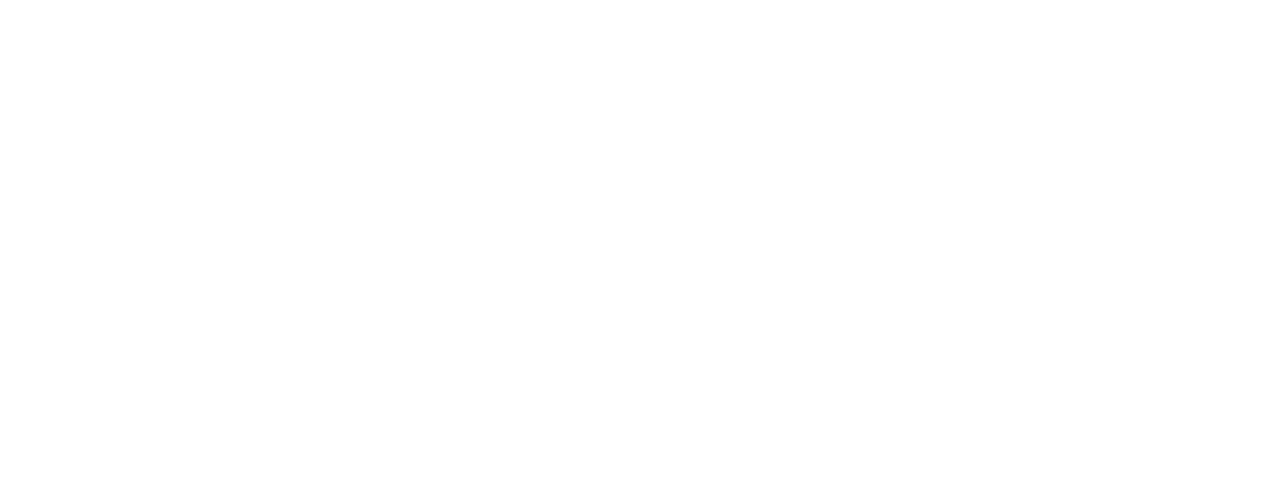
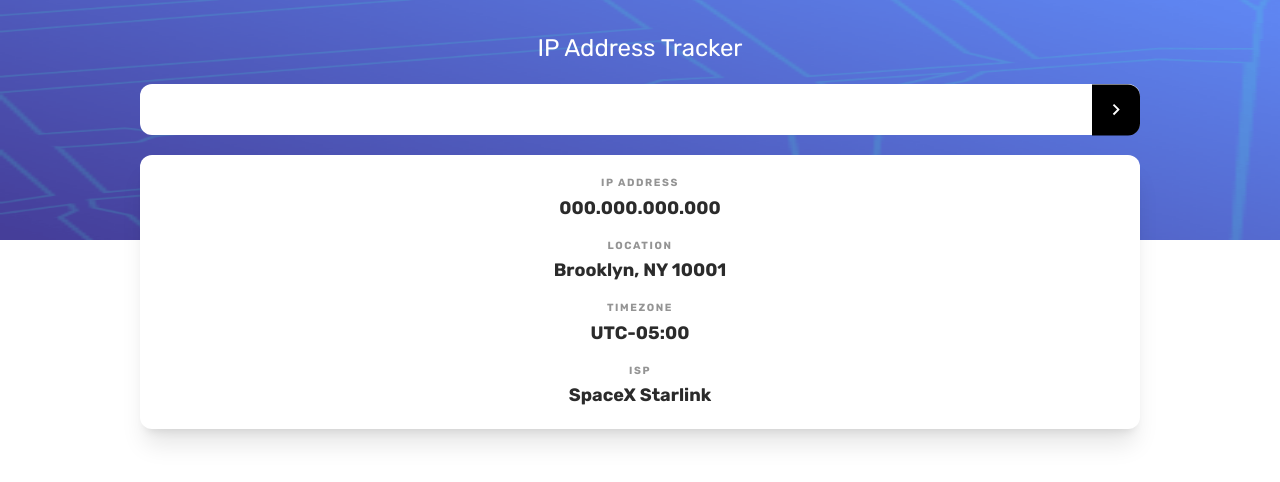
Before and after one commit to amirhazizi/ip-address-tracker-react, a React (Vite) app: page / in a window 1280 px wide. Shown: the top 482 px of the page. Built offline with nearby package versions, Linux system fonts and the light colour scheme.

Commit message:
small style

```diff
--- a/package.json
+++ b/package.json
@@ -14,7 +14,7 @@
   "dependencies": {
     "react": "^18.2.0",
     "react-dom": "^18.2.0",
-    "react-icon": "^1.0.0",
+    "react-icons": "^4.8.0",
     "tailwindcss": "^3.3.2"
   },
   "devDependencies": {
--- a/src/App.tsx
+++ b/src/App.tsx
@@ -1,5 +1,58 @@
+import headerImg from "./assets/pattern-bg-mobile.png"
+import { MdKeyboardArrowRight } from "react-icons/md"
+import { GoLocation } from "react-icons/go"
 function App() {
-  return <></>
+  return (
+    <main className='relative grid min-h-screen items-start justify-center'>
+      <div className='floatContent h-full absolute w-full top-0 left-0 -z-10'>
+        <img src={headerImg} alt='header' />
+        <div id='map' className=''></div>
+      </div>
+      <div className='py-8 space-y-5'>
+        <h1 className='text-center text-2xl text-white'>IP Address Tracker</h1>
+        <form className='relative'>
+          <input
+            type='text'
+            className='w-full py-3 rounded-xl overflow-hidden'
+          />
+          <button
+            type='submit'
+            className='absolute right-0 top-1/2 -translate-y-1/2 bg-black h-full w-12 rounded-r-xl'
+          >
+            <MdKeyboardArrowRight className='fill-white absolute left-1/2 top-1/2 -translate-x-1/2 -translate-y-1/2 scale-125' />
+          </button>
+        </form>
+        <div className='p-5 space-y-4 rounded-xl bg-white text-center shadow-xl'>
+          <div className='space-y-1'>
+            <p className='headerinfo font-bold uppercase text-clVeryDarkGray opacity-50'>
+              ip address
+            </p>
+            <h1 className='font-bold text-clVeryDarkGray'>000.000.000.000</h1>
+          </div>
+          <div className='space-y-1'>
+            <p className='headerinfo font-bold uppercase text-clVeryDarkGray opacity-50'>
+              location
+            </p>
+            <h1 className='font-bold text-clVeryDarkGray'>
+              Brooklyn, NY 10001
+            </h1>
+          </div>
+          <div className='space-y-1'>
+            <p className='headerinfo font-bold uppercase text-clVeryDarkGray opacity-50'>
+              timezone
+            </p>
+            <h1 className='font-bold text-clVeryDarkGray'>UTC-05:00</h1>
+          </div>
+          <div className='space-y-1'>
+            <p className='headerinfo font-bold uppercase text-clVeryDarkGray opacity-50'>
+              isp
+            </p>
+            <h1 className='font-bold text-clVeryDarkGray'>SpaceX Starlink</h1>
+          </div>
+        </div>
+      </div>
+    </main>
+  )
 }
 
 export default App
--- a/src/css/input.css
+++ b/src/css/input.css
@@ -17,3 +17,16 @@
 }
 
 /* actual css */
+main>div {
+    width: min(85vw, 1000px)
+}
+
+.floatContent>img {
+    height: 15rem;
+    width: 100%;
+}
+
+.headerinfo {
+    font-size: .65rem;
+    letter-spacing: .1rem;
+}
--- a/src/css/styles.css
+++ b/src/css/styles.css
@@ -522,6 +522,178 @@
   --tw-backdrop-sepia:  ;
 }
 
+.absolute {
+  position: absolute;
+}
+
+.relative {
+  position: relative;
+}
+
+.left-0 {
+  left: 0px;
+}
+
+.left-1\/2 {
+  left: 50%;
+}
+
+.right-0 {
+  right: 0px;
+}
+
+.top-0 {
+  top: 0px;
+}
+
+.top-1\/2 {
+  top: 50%;
+}
+
+.-z-10 {
+  z-index: -10;
+}
+
+.grid {
+  display: grid;
+}
+
+.h-full {
+  height: 100%;
+}
+
+.min-h-screen {
+  min-height: 100vh;
+}
+
+.w-12 {
+  width: 3rem;
+}
+
+.w-full {
+  width: 100%;
+}
+
+.-translate-x-1\/2 {
+  --tw-translate-x: -50%;
+  transform: translate(var(--tw-translate-x), var(--tw-translate-y)) rotate(var(--tw-rotate)) skewX(var(--tw-skew-x)) skewY(var(--tw-skew-y)) scaleX(var(--tw-scale-x)) scaleY(var(--tw-scale-y));
+}
+
+.-translate-y-1\/2 {
+  --tw-translate-y: -50%;
+  transform: translate(var(--tw-translate-x), var(--tw-translate-y)) rotate(var(--tw-rotate)) skewX(var(--tw-skew-x)) skewY(var(--tw-skew-y)) scaleX(var(--tw-scale-x)) scaleY(var(--tw-scale-y));
+}
+
+.scale-125 {
+  --tw-scale-x: 1.25;
+  --tw-scale-y: 1.25;
+  transform: translate(var(--tw-translate-x), var(--tw-translate-y)) rotate(var(--tw-rotate)) skewX(var(--tw-skew-x)) skewY(var(--tw-skew-y)) scaleX(var(--tw-scale-x)) scaleY(var(--tw-scale-y));
+}
+
+.items-start {
+  align-items: flex-start;
+}
+
+.justify-center {
+  justify-content: center;
+}
+
+.space-y-1 > :not([hidden]) ~ :not([hidden]) {
+  --tw-space-y-reverse: 0;
+  margin-top: calc(0.25rem * calc(1 - var(--tw-space-y-reverse)));
+  margin-bottom: calc(0.25rem * var(--tw-space-y-reverse));
+}
+
+.space-y-4 > :not([hidden]) ~ :not([hidden]) {
+  --tw-space-y-reverse: 0;
+  margin-top: calc(1rem * calc(1 - var(--tw-space-y-reverse)));
+  margin-bottom: calc(1rem * var(--tw-space-y-reverse));
+}
+
+.space-y-5 > :not([hidden]) ~ :not([hidden]) {
+  --tw-space-y-reverse: 0;
+  margin-top: calc(1.25rem * calc(1 - var(--tw-space-y-reverse)));
+  margin-bottom: calc(1.25rem * var(--tw-space-y-reverse));
+}
+
+.overflow-hidden {
+  overflow: hidden;
+}
+
+.rounded-xl {
+  border-radius: 0.75rem;
+}
+
+.rounded-r-xl {
+  border-top-right-radius: 0.75rem;
+  border-bottom-right-radius: 0.75rem;
+}
+
+.bg-black {
+  --tw-bg-opacity: 1;
+  background-color: rgb(0 0 0 / var(--tw-bg-opacity));
+}
+
+.bg-white {
+  --tw-bg-opacity: 1;
+  background-color: rgb(255 255 255 / var(--tw-bg-opacity));
+}
+
+.fill-white {
+  fill: #fff;
+}
+
+.p-5 {
+  padding: 1.25rem;
+}
+
+.py-3 {
+  padding-top: 0.75rem;
+  padding-bottom: 0.75rem;
+}
+
+.py-8 {
+  padding-top: 2rem;
+  padding-bottom: 2rem;
+}
+
+.text-center {
+  text-align: center;
+}
+
+.text-2xl {
+  font-size: 1.5rem;
+  line-height: 2rem;
+}
+
+.font-bold {
+  font-weight: 700;
+}
+
+.uppercase {
+  text-transform: uppercase;
+}
+
+.text-clVeryDarkGray {
+  --tw-text-opacity: 1;
+  color: hsl(0 0% 17% / var(--tw-text-opacity));
+}
+
+.text-white {
+  --tw-text-opacity: 1;
+  color: rgb(255 255 255 / var(--tw-text-opacity));
+}
+
+.opacity-50 {
+  opacity: 0.5;
+}
+
+.shadow-xl {
+  --tw-shadow: 0 20px 25px -5px rgb(0 0 0 / 0.1), 0 8px 10px -6px rgb(0 0 0 / 0.1);
+  --tw-shadow-colored: 0 20px 25px -5px var(--tw-shadow-color), 0 8px 10px -6px var(--tw-shadow-color);
+  box-shadow: var(--tw-ring-offset-shadow, 0 0 #0000), var(--tw-ring-shadow, 0 0 #0000), var(--tw-shadow);
+}
+
 /* global font family */
 
 body {
@@ -539,3 +711,17 @@
 }
 
 /* actual css */
+
+main>div {
+  width: min(85vw, 1000px)
+}
+
+.floatContent>img {
+  height: 15rem;
+  width: 100%;
+}
+
+.headerinfo {
+  font-size: .65rem;
+  letter-spacing: .1rem;
+}
```
Also changed, not shown: 1 other file (tests, documents, lock files or other folders).
